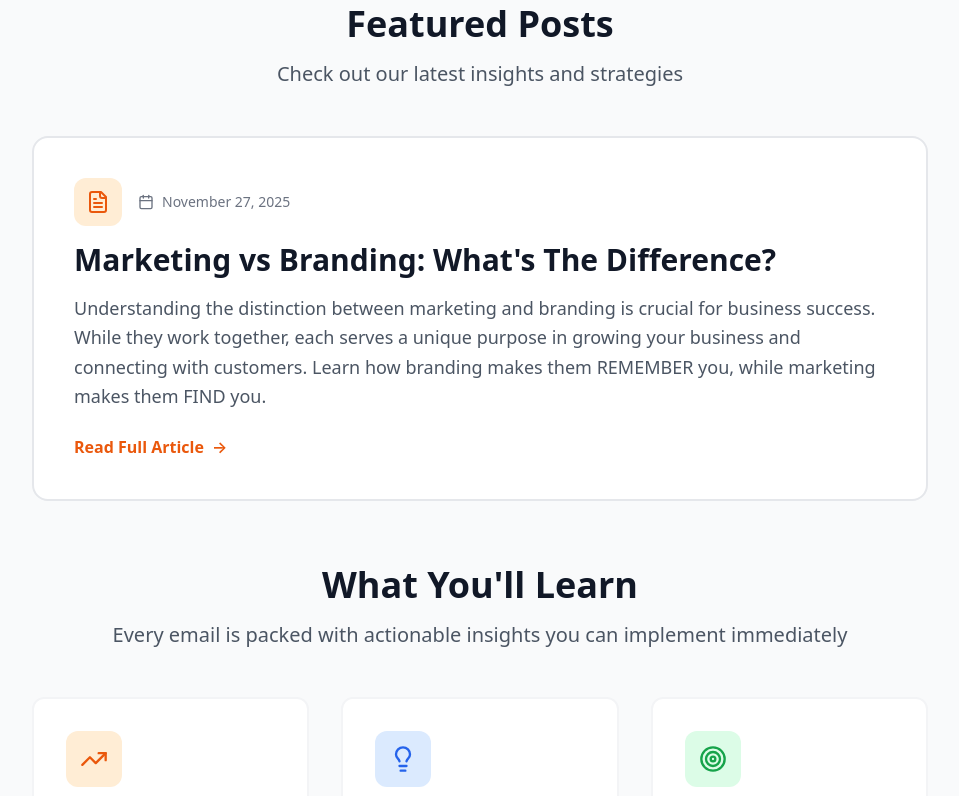
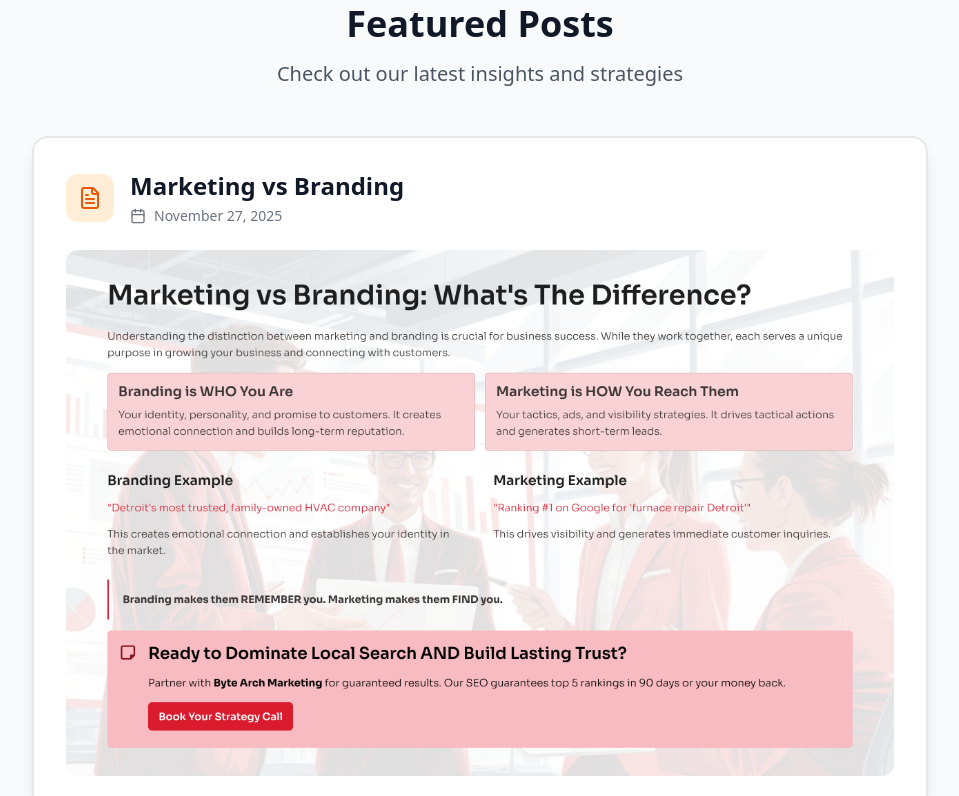
Before and after one commit to bytearchmarketing-rgb/demo_request, a React (Vite) app: page /newsletter in a window 1280 px wide. Shown: the part 1080-1876 px from the top of the page, without its empty margins (160-1119 px from the left). Built offline with nearby package versions, Linux system fonts and the light colour scheme; no server answers.

Commit message:
Updated Newsletter.tsx

```diff
--- a/src/pages/Newsletter.tsx
+++ b/src/pages/Newsletter.tsx
@@ -166,33 +166,31 @@ export default function Newsletter() {
             </div>
 
             <div className="mb-16">
-              <article className="bg-white rounded-2xl overflow-hidden border-2 border-gray-200 hover:border-orange-300 transition-all duration-300 hover:shadow-xl group">
-                <a href="/documents/Marketing-vs-Branding-Whats-The-Difference (1).pdf" target="_blank" rel="noopener noreferrer" className="block">
-                  <div className="p-8 md:p-10">
-                    <div className="flex items-center gap-4 mb-4">
-                      <div className="w-12 h-12 bg-orange-100 rounded-xl flex items-center justify-center group-hover:bg-orange-200 transition-colors">
-                        <FileText className="w-6 h-6 text-orange-600" />
-                      </div>
-                      <div className="flex items-center gap-2 text-sm text-gray-500">
+              <article className="bg-white rounded-2xl overflow-hidden border-2 border-gray-200 shadow-lg">
+                <div className="p-6 md:p-8">
+                  <div className="flex items-center gap-4 mb-6">
+                    <div className="w-12 h-12 bg-orange-100 rounded-xl flex items-center justify-center">
+                      <FileText className="w-6 h-6 text-orange-600" />
+                    </div>
+                    <div>
+                      <h3 className="text-xl md:text-2xl font-bold text-gray-900">
+                        Marketing vs Branding
+                      </h3>
+                      <div className="flex items-center gap-2 text-sm text-gray-500 mt-1">
                         <Calendar className="w-4 h-4" />
                         <span>November 27, 2025</span>
                       </div>
                     </div>
+                  </div>
 
-                    <h3 className="text-2xl md:text-3xl font-bold text-gray-900 mb-4 group-hover:text-orange-600 transition-colors">
-                      Marketing vs Branding: What's The Difference?
-                    </h3>
-
-                    <p className="text-lg text-gray-600 mb-6 leading-relaxed">
-                      Understanding the distinction between marketing and branding is crucial for business success. While they work together, each serves a unique purpose in growing your business and connecting with customers. Learn how branding makes them REMEMBER you, while marketing makes them FIND you.
-                    </p>
-
-                    <div className="flex items-center text-orange-600 font-semibold group-hover:gap-3 gap-2 transition-all">
-                      <span>Read Full Article</span>
-                      <span className="group-hover:translate-x-1 transition-transform">→</span>
-                    </div>
+                  <div className="rounded-xl overflow-hidden">
+                    <img
+                      src="/Marketing-vs-Branding-Whats-The-Difference.png"
+                      alt="Marketing vs Branding: What's The Difference - Understanding the distinction between marketing and branding"
+                      className="w-full h-auto"
+                    />
                   </div>
-                </a>
+                </div>
               </article>
             </div>
 
```
